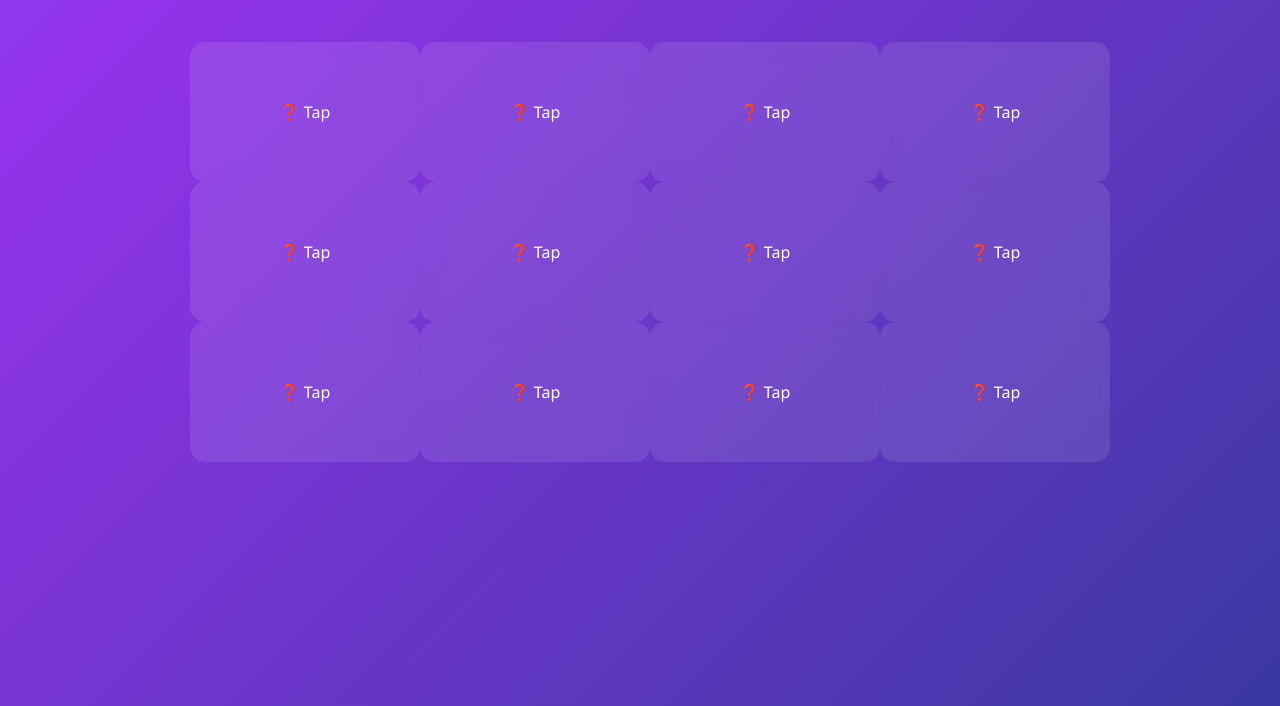
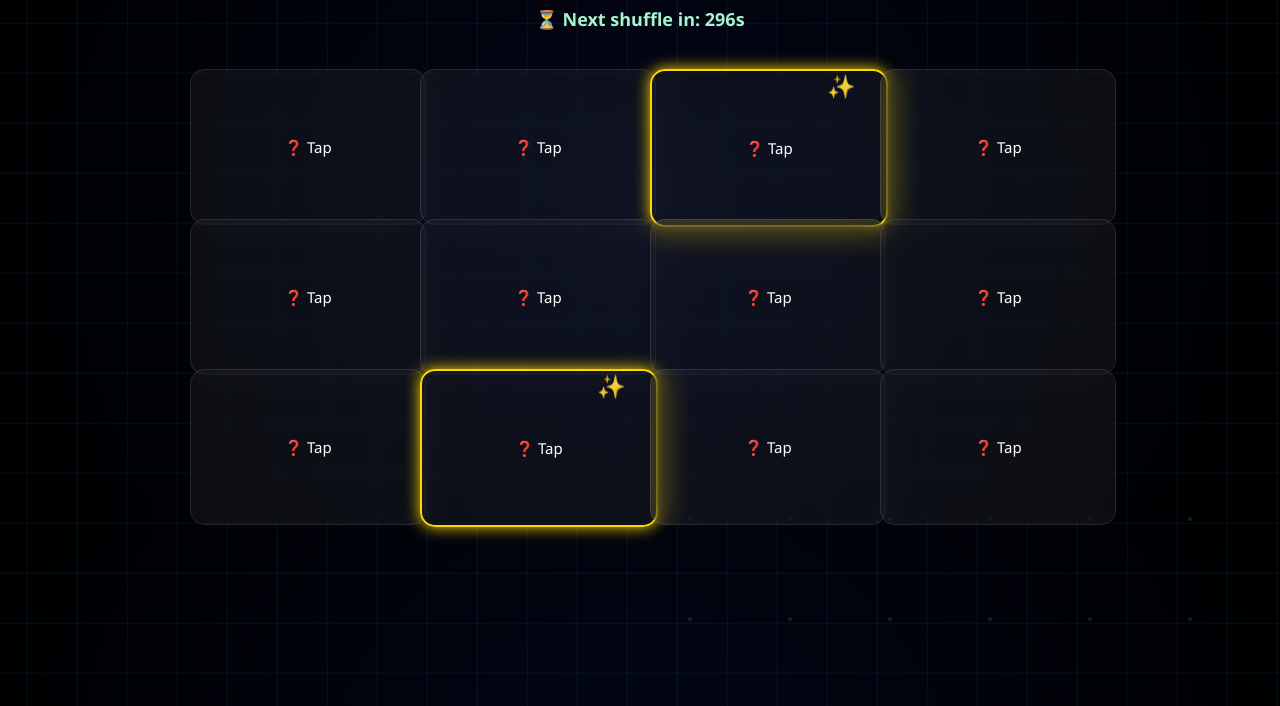
Before and after one commit to SachinVirkar07/Flip-to-Reveal, a plain HTML site: page index.html in a window 1280 px wide. Shown: the part 94-800 px from the top of the page. Drawn offline with Linux system fonts and the light colour scheme.

Commit message:
Update index.html

```diff
--- a/index.html
+++ b/index.html
@@ -2,32 +2,70 @@
 <html lang="en">
 <head>
 <meta charset="UTF-8">
-<title>Daily Fun Grid</title>
+<title>Fun Picker Game</title>
 
 <style>
-/* 🌈 Animated background */
+/* 🌌 BACKGROUND */
 body {
   margin: 0;
   font-family: 'Segoe UI', sans-serif;
   color: white;
   text-align: center;
-  background: linear-gradient(-45deg, #1e3a8a, #9333ea, #0ea5e9, #22c55e);
-  background-size: 400% 400%;
-  animation: gradientBG 10s ease infinite;
+  overflow-x: hidden;
+  background: radial-gradient(circle at center, #020617 0%, #000 100%);
 }
 
-@keyframes gradientBG {
-  0% { background-position: 0% 50%; }
-  50% { background-position: 100% 50%; }
-  100% { background-position: 0% 50%; }
+/* Neon grid */
+body::before {
+  content: "";
+  position: fixed;
+  width: 200%;
+  height: 200%;
+  top: -50%;
+  left: -50%;
+  background-image:
+    linear-gradient(rgba(0,255,255,0.08) 1px, transparent 1px),
+    linear-gradient(90deg, rgba(0,255,255,0.08) 1px, transparent 1px);
+  background-size: 50px 50px;
+  animation: moveGrid 15s linear infinite;
+  z-index: -2;
+}
+
+@keyframes moveGrid {
+  0% { transform: translate(0,0); }
+  100% { transform: translate(50px,50px); }
+}
+
+/* Floating dots */
+body::after {
+  content: "";
+  position: fixed;
+  width: 100%;
+  height: 100%;
+  background: radial-gradient(circle, rgba(34,197,94,0.2) 2px, transparent 2px);
+  background-size: 100px 100px;
+  animation: floatDots 10s linear infinite;
+  z-index: -1;
+}
+
+@keyframes floatDots {
+  0% { transform: translateY(0); }
+  100% { transform: translateY(-100px); }
 }
 
 h1 {
-  padding: 20px;
-  font-size: 28px;
+  padding: 15px;
+  font-size: 30px;
+  text-shadow: 0 0 10px #22c55e;
 }
 
-/* Grid */
+#timer {
+  margin-top: -10px;
+  font-size: 18px;
+  color: #a7f3d0;
+}
+
+/* GRID */
 .grid {
   display: grid;
   grid-template-columns: repeat(4, 1fr);
@@ -37,28 +75,39 @@ h1 {
   margin: auto;
 }
 
-/* Card container (for flip) */
+/* CARD */
 .card {
   perspective: 1000px;
 }
 
-/* Inner card */
+/* INNER */
 .card-inner {
   position: relative;
   width: 100%;
-  height: 120px;
-  text-align: center;
-  transition: transform 0.6s;
+  height: 130px;
   transform-style: preserve-3d;
+  transition: transform 0.6s, box-shadow 0.3s;
   cursor: pointer;
+  border-radius: 15px;
 }
 
-/* Flip effect */
+/* Hover glow */
+.card-inner:hover {
+  transform: scale(1.08);
+  box-shadow: 0 0 20px rgba(34,197,94,0.8);
+}
+
+/* Press effect */
+.card:active .card-inner {
+  transform: scale(0.95);
+}
+
+/* Flip */
 .card.flipped .card-inner {
   transform: rotateY(180deg);
 }
 
-/* Front + back */
+/* SIDES */
 .card-front, .card-back {
   position: absolute;
   width: 100%;
@@ -67,32 +116,69 @@ h1 {
   display: flex;
   align-items: center;
   justify-content: center;
-  padding: 10px;
+  padding: 12px;
   backface-visibility: hidden;
+  font-size: 15px;
 }
 
-/* Glass look */
+/* Front */
 .card-front {
-  background: rgba(255, 255, 255, 0.1);
-  backdrop-filter: blur(10px);
+  background: rgba(255,255,255,0.05);
+  backdrop-filter: blur(12px);
+  border: 1px solid rgba(255,255,255,0.1);
 }
 
+/* Back */
 .card-back {
-  background: rgba(34, 197, 94, 0.9);
+  background: linear-gradient(135deg, #22c55e, #4ade80);
   color: black;
   transform: rotateY(180deg);
+  box-shadow: 0 0 20px rgba(34,197,94,0.8);
 }
 
-/* Hover effect */
-.card-inner:hover {
-  transform: scale(1.05);
+/* ✨ Reveal animation */
+.card.flipped .card-back {
+  animation: revealFlash 0.4s ease;
+}
+
+@keyframes revealFlash {
+  0% { transform: scale(0.8) rotateY(180deg); opacity: 0; }
+  50% { transform: scale(1.1) rotateY(180deg); }
+  100% { transform: scale(1) rotateY(180deg); opacity: 1; }
+}
+
+/* 🌟 RARE CARDS */
+.card.rare .card-front {
+  border: 2px solid gold;
+  box-shadow: 0 0 15px gold;
+}
+
+.card.rare .card-back {
+  background: linear-gradient(135deg, gold, orange);
+  box-shadow: 0 0 25px gold;
+}
+
+/* Sparkle */
+.card.rare .card-inner::after {
+  content: "✨";
+  position: absolute;
+  top: 5px;
+  right: 8px;
+  font-size: 18px;
+  animation: sparkle 1.5s infinite;
+}
+
+@keyframes sparkle {
+  0%,100% { opacity: 0.3; transform: scale(1); }
+  50% { opacity: 1; transform: scale(1.3); }
 }
 </style>
 </head>
 
 <body>
 
-<h1>🎲 Today's Fun Picker</h1>
+<h1>🎲 Fun Picker Game</h1>
+<h3 id="timer">⏳ Next shuffle in: 300s</h3>
 
 <div class="grid" id="grid"></div>
 
@@ -114,19 +200,33 @@ const topics = [
 
 const grid = document.getElementById("grid");
 
-// Shuffle
+/* 🔊 Sounds */
+const flipSound = new Audio("https://www.soundjay.com/buttons/sounds/button-16.mp3");
+const rareSound = new Audio("https://www.soundjay.com/misc/sounds/bell-ringing-05.mp3");
+
+/* Shuffle */
 function shuffle(array) {
   return array.sort(() => Math.random() - 0.5);
 }
 
-// Render
+/* Render */
 function renderGrid() {
   grid.innerHTML = "";
   const shuffled = shuffle([...topics]);
 
-  shuffled.forEach((topic) => {
+  // pick rare cards
+  const rareIndexes = new Set();
+  while (rareIndexes.size < 2) {
+    rareIndexes.add(Math.floor(Math.random() * shuffled.length));
+  }
+
+  shuffled.forEach((topic, index) => {
     const card = document.createElement("div");
     card.className = "card";
+
+    if (rareIndexes.has(index)) {
+      card.classList.add("rare");
+    }
 
     card.innerHTML = `
       <div class="card-inner">
@@ -136,20 +236,43 @@ function renderGrid() {
     `;
 
     card.onclick = () => {
-      card.classList.toggle("flipped");
+      const flipped = card.classList.toggle("flipped");
+
+      flipSound.currentTime = 0;
+      flipSound.play();
+
+      if (flipped && card.classList.contains("rare")) {
+        rareSound.currentTime = 0;
+        rareSound.play();
+      }
+
+      if (navigator.vibrate) {
+        navigator.vibrate(30);
+      }
     };
 
     grid.appendChild(card);
   });
 }
 
-// Initial load
+/* Initial */
 renderGrid();
 
-// 🔄 Reshuffle every 5 minutes
-setInterval(() => {
-  renderGrid();
-}, 300000);
+/* ⏳ Timer */
+let timeLeft = 300;
+const timerEl = document.getElementById("timer");
+
+function updateTimer() {
+  timerEl.innerText = `⏳ Next shuffle in: ${timeLeft}s`;
+  timeLeft--;
+
+  if (timeLeft < 0) {
+    renderGrid();
+    timeLeft = 300;
+  }
+}
+
+setInterval(updateTimer, 1000);
 </script>
 
 </body>
```
